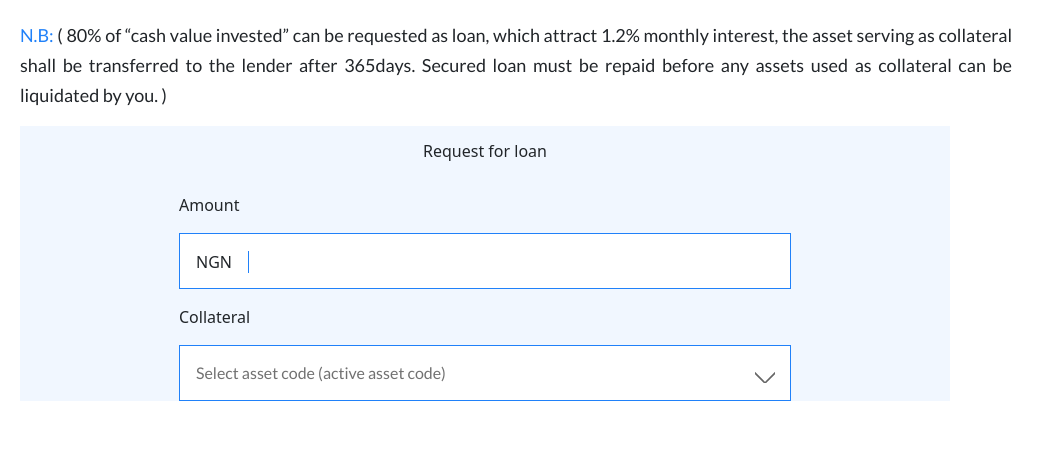
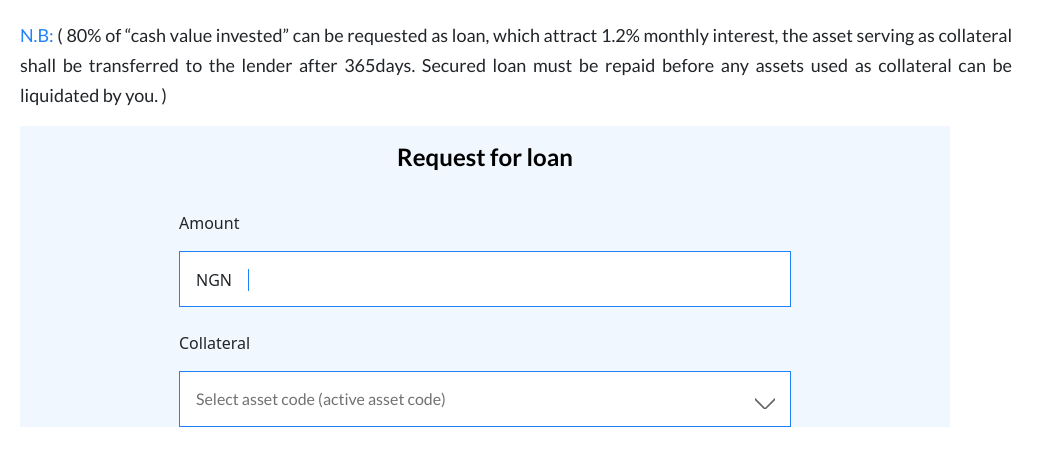
Before and after one commit to Dreezy305/HuntersWall, a Next.js app: page /loanRequest in a window 1280 px wide. Shown: the top 466 px of the page, without its empty margins (0-1055 px from the left). Built offline with nearby package versions, Linux system fonts and the light colour scheme; no server answers.

Commit message:
loan, asset type and styles

```diff
--- a/pages/loanRequest.js
+++ b/pages/loanRequest.js
@@ -16,7 +16,7 @@ function LoanRequest() {
       <div className="w-75 loan_container text-center">
         <h6 className="py-3">Request for loan</h6>
 
-        <div className="row my-3 align-items-center justify-content-center mb-3">
+        <div className="row my-4 align-items-center justify-content-center mb-3">
           <div className="text-start col-lg-8">
             <label className="form-label pb-2">Amount</label>
             <br />
@@ -27,7 +27,7 @@ function LoanRequest() {
           </div>
         </div>
 
-        <div className="row my-3 align-items-center justify-content-center mb-3">
+        <div className="row my-4 align-items-center justify-content-center mb-3">
           <div className="text-start col-lg-8">
             <label className="form-label pb-2">Collateral</label>
             <br />
--- a/styles/loan.scss
+++ b/styles/loan.scss
@@ -9,6 +9,7 @@
     font-weight: normal;
     font-size: 18px;
     line-height: 30px;
+
     span {
       &:nth-child(1) {
         color: #2081f9;
@@ -18,6 +19,17 @@
 
   &_container {
     background: #f1f7ff;
+
+    h6 {
+      font-family: Lato;
+      font-style: normal;
+      font-weight: 600;
+      font-size: 24px;
+      line-height: 29px;
+      /* identical to box height */
+
+      color: #000000;
+    }
   }
 
   &_select {
```
